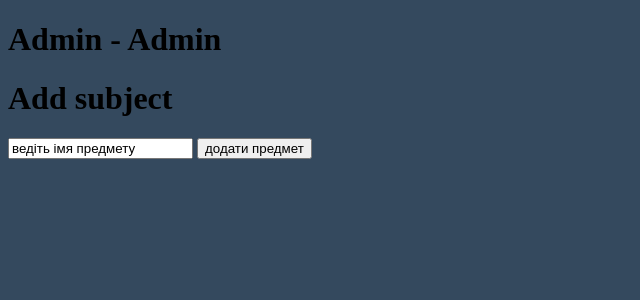
After one commit to OleksandrTsybrivskyi/Kodova-Bryhada, a Flask app: page /greate_subgect/1 in a window 1280 px wide. The commit adds this page. Shown: the top 300 px of the page, without its empty margins (0-640 px from the left). Run offline with Flask 3, Linux system fonts and the light colour scheme.

Commit message:
add subjects

```diff
--- a/app.py
+++ b/app.py
@@ -15,7 +15,6 @@ class Account(db.Model):
     email = db.Column(db.String(30), nullable=False, unique=True)
     role = db.Column(db.String(30), nullable=False)
     password = db.Column(db.String(100), nullable=False)
-    date = db.Column(db.DateTime, nullable=False, default=datetime.utcnow)
 
     def __repr__(self):
         return '<Account %r>' % self.id
@@ -23,13 +22,28 @@ class Account(db.Model):
 class Subject(db.Model):
     id = db.Column(db.Integer, primary_key=True)
     subject_name = db.Column(db.String(100), nullable=False)
-    email = db.Column(db.String(30), nullable=False, unique=True)
-    role = db.Column(db.String(30), nullable=False)
-    password = db.Column(db.String(100), nullable=False)
+    teacher_id = db.Column(db.Integer)
+
+    def __repr__(self):
+        return '<Subject %r>' % self.id
+
+class Mark(db.Model):
+    id = db.Column(db.Integer, primary_key=True)
+    SS_id = db.Column(db.Integer)
+    value = db.Column(db.Integer)
     date = db.Column(db.DateTime, nullable=False, default=datetime.utcnow)
 
     def __repr__(self):
-        return '<Subject %r>' % self.id
+        return '<Mark %r>' % self.id
+
+class StudentSubject(db.Model):
+    id = db.Column(db.Integer, primary_key=True)
+    subject_id = db.Column(db.Integer)
+    user_id = db.Column(db.Integer)
+    subject_name = db.Column(db.String(100), nullable=False)
+
+    def __repr__(self):
+        return '<StudentSubject %r>' % self.id
 
 with app.app_context():
     account = Account(email="Admin@gmail.com", full_name="Admin", password="Admin", role="Admin")
@@ -66,17 +80,52 @@ def login():
     return render_template("login.html", message=False)
 
 
-@app.route("/account/<int:id>")
+@app.route("/account/<int:id>",methods=['POST', 'GET'])
 def your_account(id):
     account = Account.query.get(id)
     return render_template("your_account.html", account=account)
+
+@app.route("/greate_subgect/<int:id>", methods=['POST', 'GET'])
+def greate_subgect(id):
+    account = Account.query.get(id)
+    print(account.role)
+    if account.role == "вчитиль":
+        if request.method == "POST":
+            subject_name = request.form["subject_name"]
+            subject = Subject(subject_name=subject_name, teacher_id=id)
+
+            try:
+                db.session.add(subject)
+                db.session.commit()
+            except:
+                return render_template("greate_subgect.html", message="error", account=account)
+        try:
+            subjects = Subject.query.filter_by(teacher_id=id).order_by(Subject.subject_name).all()
+            return render_template("greate_subgect.html", account=account, subjects=subjects)
+        except:
+            return render_template("greate_subgect.html", account=account)
+    elif account.role == "учень":
+        if request.method == "POST":
+
+            subject_id = request.form["subject_name"]
+            subject_name = Subject.query.get(subject_id).subject_name
+            ss = StudentSubject(subject_id=subject_id, user_id=id, subject_name=subject_name)
+            db.session.add(ss)
+            db.session.commit()
+            sss = StudentSubject.query.filter_by(user_id=id).all()
+            return render_template("greate_subgect.html", account=account, sss=sss)
+
+    return render_template("greate_subgect.html", account=account) # Додайте цей рядок
+
+
 
 
 @app.route("/sign_up", methods=['POST', 'GET'])
 def sign_up():
     if request.method == "POST":
         email = request.form["email"]
-        role = "Учень" if request.form.get("role") == "on" else "вчитиль"
+        print(request.form.get("role"))
+        role = "учень" if request.form.get("role") == "student" else "вчитиль"
         full_name = request.form["full_name"]
         password = request.form["password"]
         password2 = request.form["password2"]
@@ -84,18 +133,19 @@ def sign_up():
             return render_template("sign_up.html", message="Введіть два однакові паролі")
 
         # Створення нового об'єкта Account
-        account = Account(email=email, full_name=full_name, password=password, role=role)
+        with app.app_context():
+            account = Account(email=email, full_name=full_name, password=password, role=role)
 
-        try:
-            # Додавання об'єкта до сесії
-            db.session.add(account)
-            # Збереження змін до бази даних
-            db.session.commit()
-            return redirect(f"/account/{account.id}")
+            try:
+                # Додавання об'єкта до сесії
+                db.session.add(account)
+                # Збереження змін до бази даних
+                db.session.commit()
+                return redirect(f"/account/{account.id}")
 
-        except IntegrityError:
-            # Обробка випадку, коли обліковий запис з такою електронною адресою вже існує
-            return render_template("sign_up.html", message="Цей обліковий запис вже існує")
+            except IntegrityError:
+                # Обробка випадку, коли обліковий запис з такою електронною адресою вже існує
+                return render_template("sign_up.html", message="Цей обліковий запис вже існує")
 
     else:
         return render_template("sign_up.html")
--- a/main.py
+++ b/main.py
@@ -1,3 +1,5 @@
+
+
 # This is a sample Python script.
 
 # Press Shift+F10 to execute it or replace it with your code.
--- a/static/css/style.css
+++ b/static/css/style.css
@@ -116,7 +116,7 @@ background-color:#34495e;
 .sidebar {
     height: 100%;
     width: 250px; /* Ширина бокового меню */
-    position: fixed; /* Фіксована позиція, щоб залишатися видимим під час прокрутки */
+
     top: 0;
     left: 0;
     background-color: #333; /* Колір фону бокового меню */
--- /dev/null
+++ b/templates/greate_subgect.html
@@ -0,0 +1,20 @@
+{% extends 'base.html' %}
+{% block title %}{{ account.full_name }}{% endblock %}
+{% block body %}
+    <h1>{{ account.full_name }} - {{account.role}}</h1>
+<form method="post">
+    <h1>Add subject</h1>
+    <input type="text" name="subject_name" value="ведіть імя предмету">
+    <input type="submit" value="додати предмет">
+</form>
+{% if subjects %}
+{% for subject in subjects %}
+<h3>{{subject.subject_name}}</h3>
+<h3>{{subject.id}} код для приєднання до предмету</h3>
+{% endfor %}
+{% elif sss %}
+{% for ss in sss %}
+<h3>{{ss.subject_name}}</h3>
+{% endfor %}
+{% endif %}
+{% endblock %}
--- a/templates/your_account.html
+++ b/templates/your_account.html
@@ -4,7 +4,7 @@
     <h1>{{ account.full_name }} - {{account.role}}</h1>
 <div class="sidebar">
     <ul style="list-style-type: none;"> <!-- Зміна стилю списку -->
-        <li><a href="/"> Головна сторінка</a></li>
+        <li><a href="/greate_subgect/{{account.id}}"> Головна сторінка</a></li>
         <li><a href="/"> Новини</a></li>
         <li><a href="/"> Розклад</a></li>
         <li><a href="/"> Журнал</a></li>
```
Also changed, not shown: instance/spl.db.
